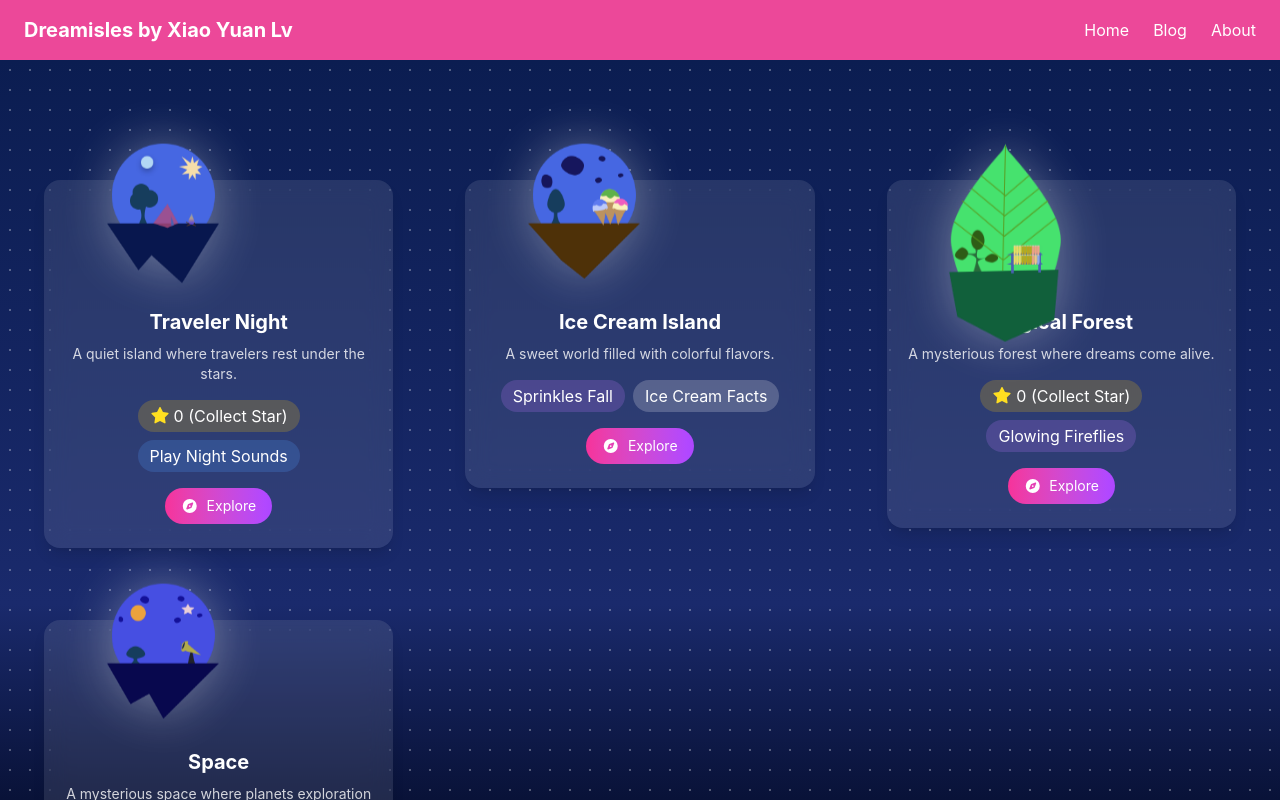
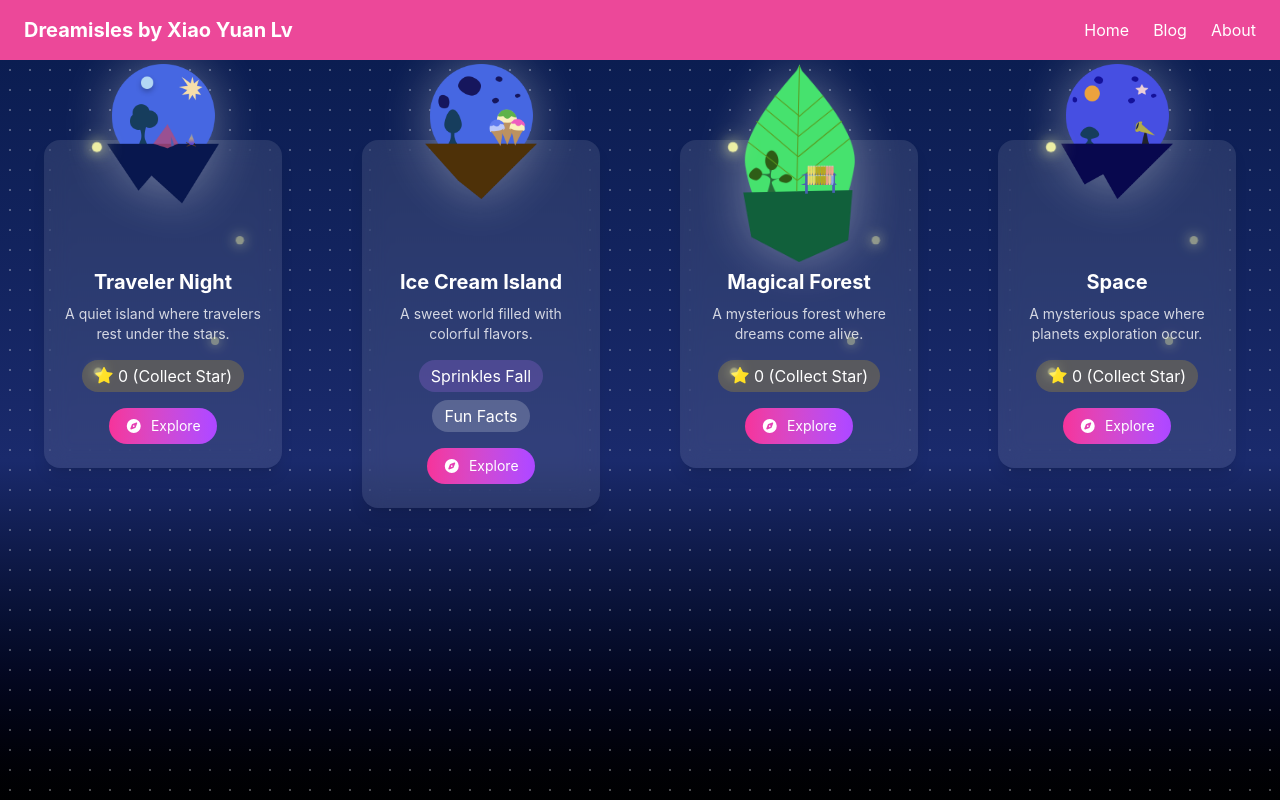
Before and after one commit to xiaoyuan31/dreamisles, a Next.js app: page /islands in a window 1280 px wide. Shown: the top 800 px of the page. Built offline with nearby package versions, Linux system fonts and the light colour scheme.

Commit message:
island-cards testing

```diff
--- a/app/components/IslandCard.tsx
+++ b/app/components/IslandCard.tsx
@@ -1,14 +1,14 @@
 "use client";
 import Link from "next/link";
-import { FontAwesomeIcon, FontAwesomeIconProps } from "@fortawesome/react-fontawesome";
+import { FontAwesomeIcon } from "@fortawesome/react-fontawesome";
 import { faCompass, faStar } from "@fortawesome/free-solid-svg-icons";
 import { useEffect, useState } from "react";
 
 export interface IslandFeature {
-  type: "star" | "sound" | "animation" | "info" | "button";
-  label?: string;           // For buttons or info popups
-  icon?: string;            // FontAwesome icon
-  action?: () => void;      // Optional callback
+  type: "star" | "effect" | "animation" | "info" | "button";
+  label?: string;
+  icon?: string;
+  action?: () => void;
 }
 
 export interface Island {
@@ -18,14 +18,12 @@ export interface Island {
   image: string;
   href: string;
   icon?: string;
-  features?: IslandFeature[]; // <-- new
+  features?: IslandFeature[];
 }
 
-
-
 export default function IslandCard(island: Island) {
-
   const [stars, setStars] = useState(0);
+  const [showSparkles, setShowSparkles] = useState(false);
 
   useEffect(() => {
     const savedStars = localStorage.getItem(`island-${island.id}-stars`);
@@ -39,18 +37,42 @@ export default function IslandCard(island: Island) {
   };
 
   return (
-    <>
+    <div className="relative bg-white/10 mb-10 backdrop-blur-md rounded-2xl shadow-lg hover:scale-105 transition-transform duration-300 pt-16 pb-6 overflow-visible text-center mx-5">
 
-    <div className="relative bg-white/10 mb-10 backdrop-blur-md rounded-2xl shadow-lg hover:scale-105 transition-transform duration-300 pt-16 pb-6 overflow-visible text-center mx-5 ">
-
-      {/* Image */}
+      {/* Floating Island Image (kept original style) */}
       <img
         src={island.image}
         alt={island.title}
-          className="absolute -top-9 left-1/2 -translate-x-1/2 w-24 md:w-28 z-20 animate-float drop-shadow-[0_0_25px_rgba(255,255,255,0.35)]"
+        className="absolute -top-19 left-1/2 -translate-x-1/2 w-24 md:w-28 z-20 drop-shadow-[0_0_25px_rgba(255,255,255,0.35)]"
       />
 
-      {/* Content */}
+      {/* Firefly / Magical Effect */}
+     {island.features?.some(f => f.type === "effect") && (
+  <>
+    <div className="firefly" style={{ top: "5%", left: "15%", animationDelay: "0s" }}></div>
+    <div className="firefly" style={{ top: "30%", left: "80%", animationDelay: "1s" }}></div>
+    <div className="firefly" style={{ top: "70%", left: "20%", animationDelay: "2s" }}></div>
+    <div className="firefly" style={{ top: "60%", left: "70%", animationDelay: "1.5s" }}></div>
+  </>
+)}
+
+
+{showSparkles && (
+  <div className="absolute inset-0 pointer-events-none z-30">
+    {[...Array(12)].map((_, i) => (
+      <div
+        key={i}
+        className="sparkle"
+        style={{
+          left: `${Math.random() * 100}%`,
+          animationDelay: `${Math.random()}s`,
+        }}
+      />
+    ))}
+  </div>
+)}
+
+      {/* Card Content */}
       <div className="mt-16 px-4">
         <h2 className="text-xl font-bold mb-2 text-white">{island.title}</h2>
         <p className="text-sm opacity-80 mb-4 text-white">{island.description}</p>
@@ -70,21 +92,14 @@ export default function IslandCard(island: Island) {
                     {stars} {feature.label ? `(${feature.label})` : ""}
                   </button>
                 );
-              case "sound":
-                return (
-                  <button
-                    key={idx}
-                    onClick={feature.action}
-                    className="px-3 py-1 bg-blue-400/20 rounded-full hover:bg-blue-400/40 transition"
-                  >
-                    {feature.label || "Play Sound"}
-                  </button>
-                );
               case "animation":
                 return (
                   <button
                     key={idx}
-                    onClick={feature.action}
+                    onClick={() => {
+                        setShowSparkles(true);
+                        setTimeout(() => setShowSparkles(false), 2000); // auto stop
+                    }}
                     className="px-3 py-1 bg-purple-400/20 rounded-full hover:bg-purple-400/40 transition"
                     >
                     {feature.label || "Play Animation"}
@@ -94,7 +109,7 @@ export default function IslandCard(island: Island) {
                 return (
                   <button
                     key={idx}
-                    onClick={feature.action}
+                    onClick={() => alert(`Fun fact: This island is magical! 🌟`)}
                     className="px-3 py-1 bg-white/20 rounded-full hover:bg-white/30 transition"
                   >
                     {feature.label || "Info"}
@@ -124,10 +139,9 @@ export default function IslandCard(island: Island) {
           <FontAwesomeIcon icon={faCompass} />
           Explore
         </Link>
+      </div>
+
 
     </div>
-
-    </div>
-    </>
   );
 }
--- a/app/globals.css
+++ b/app/globals.css
@@ -113,10 +113,81 @@
 }
 
 .sparkle {
+    position: absolute;
+    top: -10px;
+    width: 6px;
+    height: 6px;
+    border-radius: 50%;
+    background: pink;
+    animation: fall 2s linear forwards;
+  }
+
+  @keyframes fall {
+    0% {
+      transform: translateY(0) scale(1);
+      opacity: 1;
+    }
+    100% {
+      transform: translateY(200px) scale(0.5);
+      opacity: 0;
+    }
+  }
+
+@keyframes twinkle {
+  0%, 100% { opacity: 0.5; transform: translateY(0) scale(1); }
+  50% { opacity: 1; transform: translateY(-5px) scale(1.2); }
+}
+
+.twinkle {
   position: absolute;
-  width: 6px;
-  height: 6px;
+  width: 4px;
+  height: 4px;
   border-radius: 50%;
   background: #fff;
-  animation: float-sparkle 2s infinite ease-in-out;
+  animation: twinkle 2s infinite ease-in-out;
 }
+
+
+.glow {
+  position: absolute;
+  top: 50%;
+  left: 50%;
+  width: 120%;
+  height: 120%;
+  border-radius: 50%;
+  background: radial-gradient(circle, rgba(255,255,255,0.2) 0%, transparent 70%);
+  transform: translate(-50%, -50%);
+  animation: pulse 2s infinite;
+}
+
+@keyframes pulse {
+  0%, 100% { transform: translate(-50%, -50%) scale(1); opacity: 0.5; }
+  50% { transform: translate(-50%, -50%) scale(1.1); opacity: 1; }
+}
+
+.firefly {
+    position: absolute;
+    width: 8px;
+    height: 8px;
+    border-radius: 50%;
+    background: #ffffaa;
+    box-shadow: 0 0 10px #ffffaa, 0 0 20px #ffffaa;
+    animation: floatFirefly 4s infinite ease-in-out;
+    z-index: 30; /* 🔥 VERY IMPORTANT */
+    pointer-events: none;
+  }
+
+  @keyframes floatFirefly {
+    0% {
+      transform: translate(0, 0) scale(1);
+      opacity: 0.4;
+    }
+    50% {
+      transform: translate(15px, -15px) scale(1.3);
+      opacity: 1;
+    }
+    100% {
+      transform: translate(0, 0) scale(1);
+      opacity: 0.4;
+    }
+  }
--- a/app/islands/page.tsx
+++ b/app/islands/page.tsx
@@ -11,8 +11,8 @@ export default function IslandList() {
       image: "/images/island-1.png",
       href: "/islands/traveler-night",
       features: [
-      { type: "star", label: "Collect Star", icon: "faStar" },
-      { type: "sound", label: "Play Night Sounds" },
+        { type: "star", label: "Collect Star" },
+        { type: "effect", label: "Twinkling Stars" },
       ],
     },
     {
@@ -23,7 +23,7 @@ export default function IslandList() {
       href: "/islands/ice-cream",
       features: [
         { type: "animation", label: "Sprinkles Fall" },
-      { type: "info", label: "Ice Cream Facts" },
+        { type: "info", label: "Fun Facts" },
       ],
     },
     {
@@ -33,8 +33,8 @@ export default function IslandList() {
       image: "/images/island-3.png",
       href: "/islands/magical-forest",
       features: [
-      { type: "star", label: "Collect Star", icon: "faStar" },
-      { type: "animation", label: "Glowing Fireflies" },
+        { type: "star", label: "Collect Star" },
+        { type: "effect", label: "Fireflies" },
       ],
     },
     {
@@ -44,26 +44,25 @@ export default function IslandList() {
       image: "/images/island-4.png",
       href: "/islands/space",
       features: [
-      { type: "star", label: "Collect Star", icon: "faStar" },
-      { type: "sound", label: "Play Rocket Sound" },
+        { type: "star", label: "Collect Star" },
+        { type: "effect", label: "Cosmic Dust" },
       ],
     },
   ];
 
   return (
-    <div className="min-h-screen relative px-6 py-30 text-white overflow-hidden">
+    <div className="min-h-screen relative px-6 py-20 text-white overflow-hidden">
 
       {/* 🌌 Background */}
-      <div className="absolute inset-0 bg-gradient-to-b from-[#0B1D51] via-[#1a2a6c] to-black animate-gradient"></div>
+      <div className="absolute inset-0 bg-gradient-to-b from-[#0B1D51] via-[#1a2a6c] to-black"></div>
 
       {/* ✨ Stars */}
       <div className="absolute inset-0 opacity-30 bg-[radial-gradient(white_1px,transparent_1px)] bg-[size:20px_20px]"></div>
 
-      {/* Island Cards Grid */}
-      <div className="relative z-10 grid grid-cols-1 md:grid-cols-2 lg:grid-cols-3 gap-8 items-start justify-center">
-
-      {islands.map((island, index) => (
-        <IslandCard key={index} {...island} />
+      {/* Island Grid */}
+      <div className="relative z-10 grid grid-cols-1 md:grid-cols-2 lg:grid-cols-4 gap-10 items-start justify-center">
+        {islands.map((island) => (
+          <IslandCard key={island.id} {...island} />
         ))}
       </div>
     </div>
```
Lines whose indentation alone changed are shown as unchanged.
